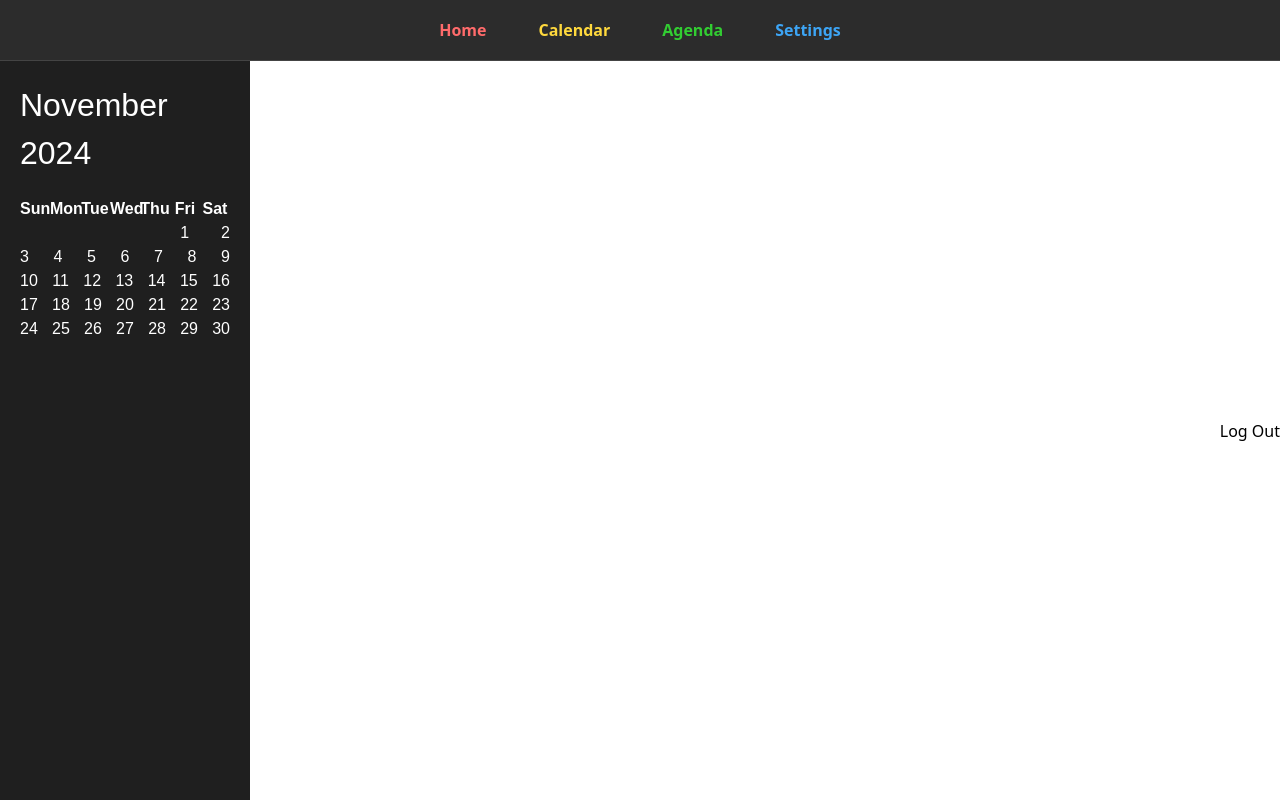
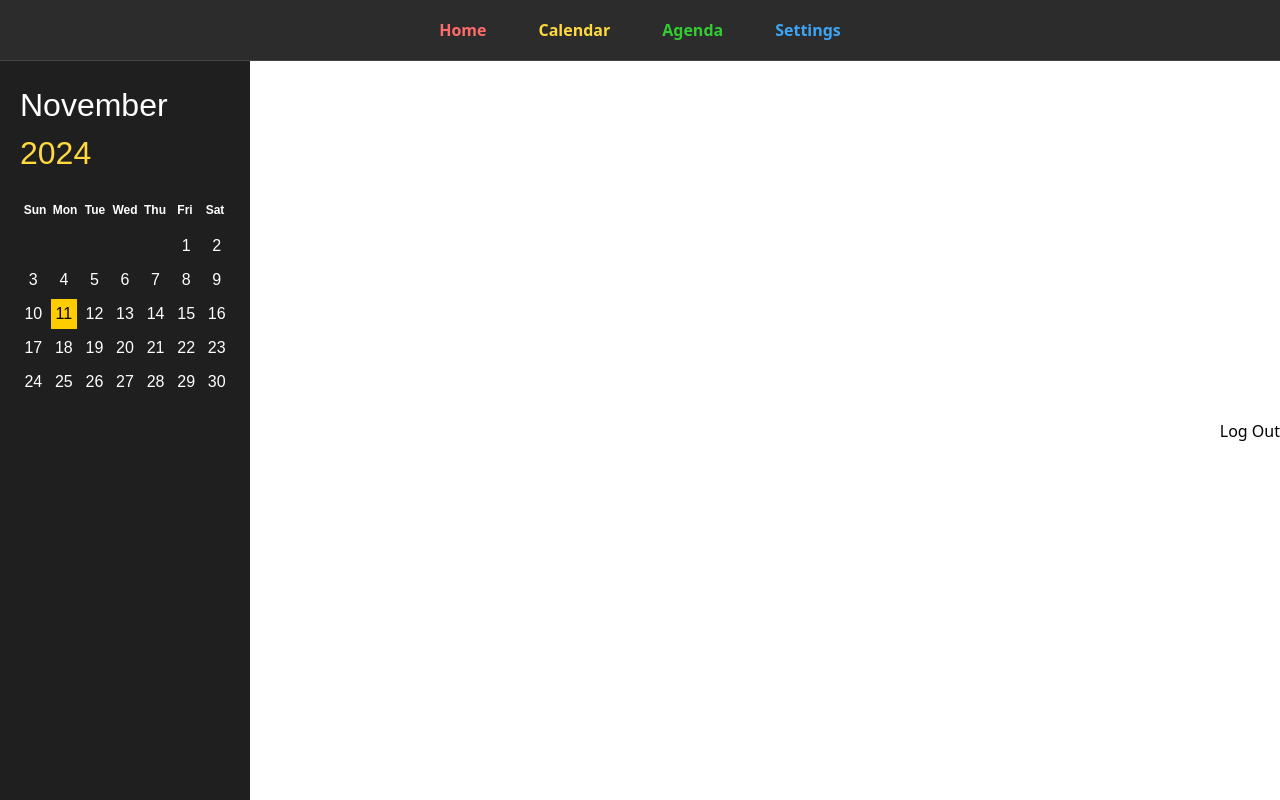
Before and after one commit to mung569/project-management, a Next.js app: page /calendar in a window 1280 px wide. Built offline with nearby package versions, Linux system fonts and the light colour scheme.

Commit message:
MiniCalendar displays current date

```diff
--- a/src/app/components/MiniCalendar.module.css
+++ b/src/app/components/MiniCalendar.module.css
@@ -1,67 +1,72 @@
+/* Calendar container */
 .calendar {
-    max-width: 300px;
+    width: 100%;
     margin: 0 auto;
     font-family: Arial, sans-serif;
     color: white;
-
 }
 
+/* Header for month/year and navigation */
 .calendarHeader {
     display: flex;
     justify-content: space-between;
     align-items: center;
     margin-bottom: 20px;
     color: white;
+    width: 2em;
 }
 
+/* Body of the calendar (weekdays + days grid) */
 .calendarBody {
-    display: flex;
-    flex-direction: column;
+    display: grid;
+    grid-template-rows: auto 1fr; /* First row for weekdays, second row for days */
+    gap: 8px;
+    width: 100%;
 }
 
+/* Weekday labels (Sun, Mon, Tue...) */
 .weekdays {
-    display: flex;
-    justify-content: space-between;
-  }
-
-  .weekday {
-    width: 30px;
+    display: grid;
+    grid-template-columns: repeat(7, 1fr);  /* 7 columns for each day of the week */
+    font-size: 0.75em;
     text-align: center;
     font-weight: bold;
 }
 
-  .days {
-    display: flex;
-    flex-wrap: wrap;
+/* Individual weekday label */
+.weekday {
+    padding: 4px 0;
 }
 
-  .week {
-    display: flex;
-    justify-content: space-between;
-    width: 100%;
+/* Days grid layout */
+.days {
+    display: grid;
+    grid-template-columns: repeat(7, 1fr);  /* 7 columns for each day of the week */
+    grid-gap: 4px;  /* Add space between the day buttons */
 }
 
-  .day {
-    width: 30px;
+/* Individual button (day) */
+button.day {
+    width: 100%;
     height: 30px;
     text-align: center;
-    line-height: 30px;
-    border: 1px solid #ddd;
-    cursor: pointer;
     transition: background-color 0.2s;
     color: white;
+    border-radius: 10;
 }
 
-  .day.active:hover {
-    background-color: #ff0000;
+/* Empty day buttons (for null values) */
+button.day:empty {
+    background-color: transparent;
+    cursor: default;
 }
 
-  .day.selected {
-    background-color: #4caf50;
-    color: blue;
+/* Optional: add some spacing between rows */
+.week {
+    display: contents;  /* Allow the day buttons to be laid out directly in the grid without wrapping */
 }
 
-
+/* Styling for the container */
 .container {
     display: flex;
     flex-direction: column;
@@ -70,22 +75,26 @@
     height: 100vh;
 }
 
+/* Main content area */
 .content {
     display: flex;
     flex: 1;
 }
 
+/* Page container to hold all content */
 .pageContainer {
     display: flex;
     flex-direction: column;
     height: 100vh;
 }
 
+/* Content area for main content */
 .contentContainer {
     display: flex;
     flex: 1;
 }
 
+/* Main content area for overflow */
 .mainContent {
     flex: 1;
     padding: 40px;
@@ -93,7 +102,17 @@
     color: white;
 }
 
+/* Date styling for selected or displayed date */
 .date {
     color: #FFD93D;
     font-size: 2em;
 }
+
+.year {
+    color: #FFD93D;
+}
+
+.day.today {
+    background-color: #ffcc00; /* Highlight today with a yellow background */
+   color: black;
+}
--- a/src/app/components/MiniCalendar.tsx
+++ b/src/app/components/MiniCalendar.tsx
@@ -8,7 +8,7 @@ type MiniCalendarProps = {
 }
 
 // Helper function to generate the days of the month
-const generateCalendar = (year, month) => {
+const generateCalendar = (year: number, month: number) => {
   const date = new Date(year, month, 1);
   const daysInMonth = new Date(year, month + 1, 0).getDate();
   const firstDay = date.getDay(); // The day of the week the month starts on
@@ -27,8 +27,11 @@ const generateCalendar = (year, month) => {
     }
   }
 
-  if (days.length > 0) {
-    weeks.push(days); // Add remaining days in the last week
+  if (days.length > 0 && days.length < 7) {
+    while (days.length < 7) {
+      days.push(null); // Fill the remaining days with null
+    }
+    weeks.push(days);
   }
 
   return weeks;
@@ -44,29 +47,27 @@ const MiniCalendar: React.FC<MiniCalendarProps> = ({ date }) => {
     const month = currentDate.getMonth(); // 0-indexed (0 = January, 11 = December)
     const weeks = generateCalendar(year, month);
 
+    const currentDay = new Date().getDate(); // Get today's date
+
     // Handlers
-    const handlePrevMonth = () => {
-        setCurrentDate(new Date(year, month - 1, 1));
-    };
-
-    const handleNextMonth = () => {
-        setCurrentDate(new Date(year, month + 1, 1));
-    };
-
     const handleDayClick = (day: number) => {
         setSelectedDay(day);
     };
 
     useEffect(() => {
-        // Sync the mini calendar when the `date` prop changes
+        // Sync mini calendar when `date` prop changes
         setCurrentDate(date);
     }, [date]);
 
     return (
         <div className={styles.calendar}>
             <div className={styles.calendarHeader}>
-            <h2>{`${currentDate.toLocaleString('default', { month: 'long' })} ${year}`}</h2>
+                <h2>
+                    {`${currentDate.toLocaleString('default', { month: 'long' })}`}&nbsp;
+                    <div className={styles.year}>{year}</div>
+                </h2>
             </div>
+
             <div className={styles.calendarBody}>
                 <div className={styles.weekdays}>
                     {['Sun', 'Mon', 'Tue', 'Wed', 'Thu', 'Fri', 'Sat'].map((day) => (
@@ -79,22 +80,25 @@ const MiniCalendar: React.FC<MiniCalendarProps> = ({ date }) => {
                 <div className={styles.days}>
                     {weeks.map((week, weekIndex) => (
                         <div key={weekIndex} className={styles.week}>
-                    {week.map((day, dayIndex) => (
+                            {week.map((day, dayIndex) => {
+                                const isToday = day === currentDay && month === new Date().getMonth() && year === new Date().getFullYear();
+                                return (
                                     <button
                                         key={dayIndex}
-                        className={`day ${day ? 'active' : ''} ${selectedDay === day ? 'selected' : ''}`}
+                                        className={`${styles.day} ${day ? styles.active : ''} ${selectedDay === day ? styles.selected : ''} ${isToday ? styles.today : ''}`}
                                         onClick={() => handleDayClick(day)}
+                                        disabled={true}
                                     >
                                         {day || ''}
                                     </button>
-                    ))}
+                                );
+                            })}
                         </div>
                     ))}
                 </div>
             </div>
         </div>
     );
-
 };
 
 export default MiniCalendar;
```
Lines whose indentation alone changed are shown as unchanged.
